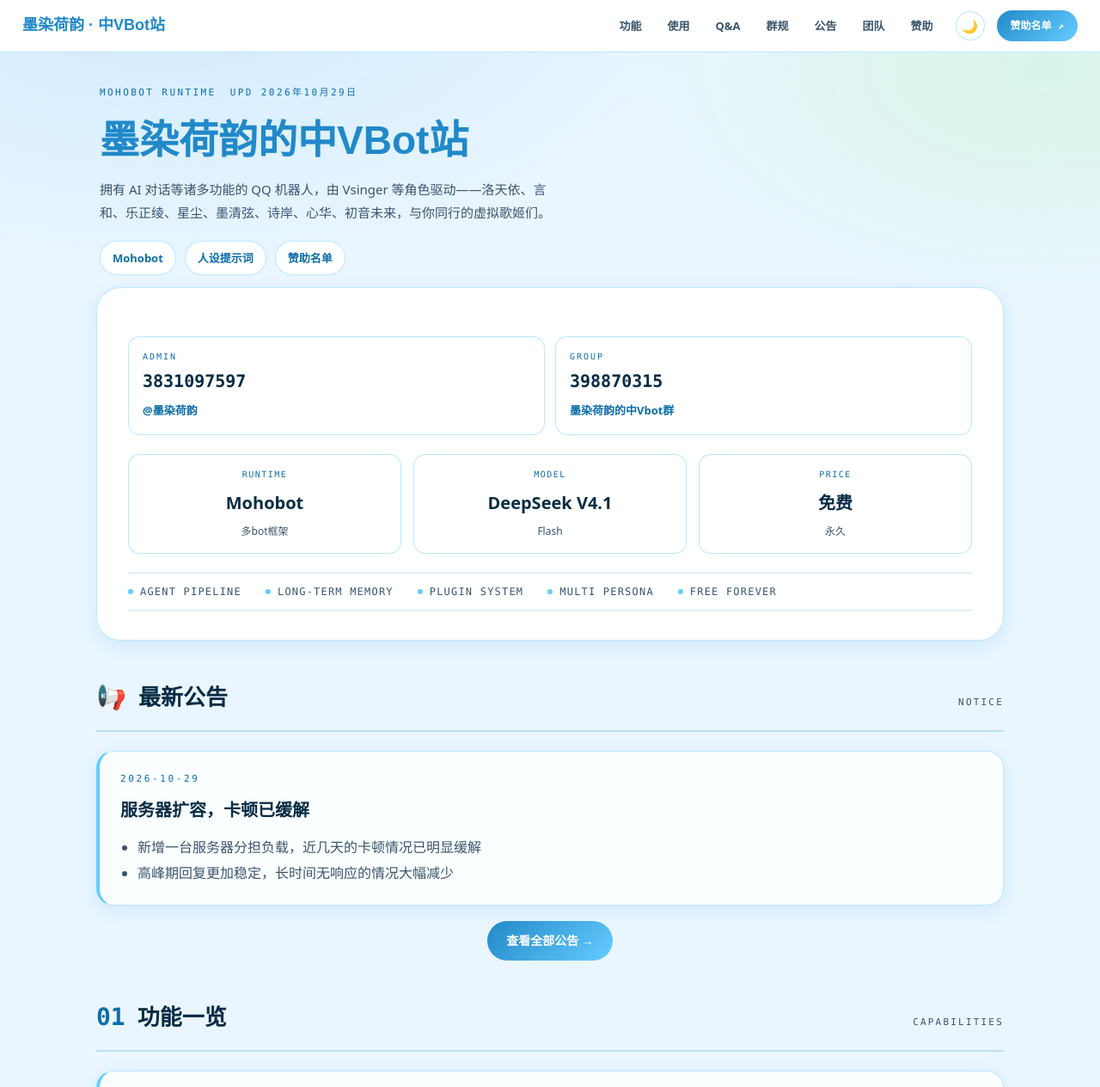
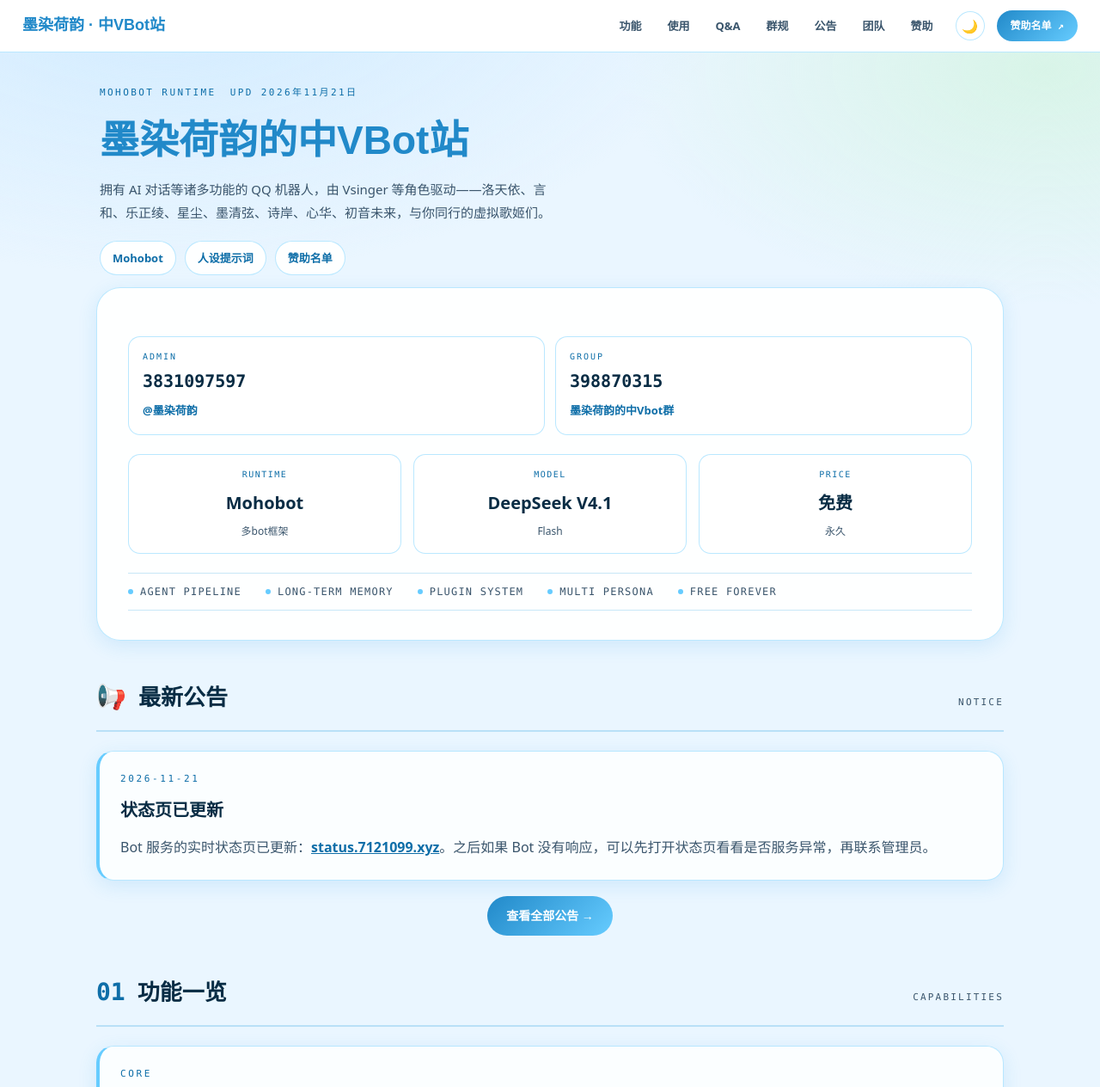
Before and after one commit to CarefreeSongs712/vcbot-website, a plain HTML site: page index.html in a window 1280 px wide. Shown: the top 1264 px of the page at 86% size. Drawn offline with Linux system fonts and the light colour scheme.

Commit message:
新增公告：状态页已更新

```diff
--- a/index.html
+++ b/index.html
@@ -26,7 +26,7 @@
     <div class="vc-wrap">
         <header class="vc-up prx">
             <div class="vc-hero-banner">
-                <div class="vc-kicker"><span>MOHOBOT RUNTIME</span><span>UPD 2026年10月29日</span></div>
+                <div class="vc-kicker"><span>MOHOBOT RUNTIME</span><span>UPD 2026年11月21日</span></div>
                 <h1 class="vc-title vc-zoom">墨染荷韵的中VBot站</h1>
                 <p class="vc-sub vc-fly d1">拥有 AI 对话等诸多功能的 QQ 机器人，由 Vsinger 等角色驱动——洛天依、言和、乐正绫、星尘、墨清弦、诗岸、心华、初音未来，与你同行的虚拟歌姬们。</p>
                 <div class="vc-chips vc-fly d2">
@@ -57,12 +57,9 @@
         <section class="vc-sec" id="notice">
             <div class="vc-sechead vc-up"><span class="vc-secnum">📢</span><h2 class="vc-sectitle">最新公告</h2><span class="vc-seclatin">NOTICE</span></div>
             <div class="vc-panel accent vc-up" style="margin-top:0;">
-                <div style="font-family:var(--mono);font-size:11px;letter-spacing:.24em;color:var(--label);">2026-10-29</div>
-                <h3 style="font-family:var(--display);font-size:20px;margin:8px 0 10px;font-weight:700;">服务器扩容，卡顿已缓解</h3>
-                <ul style="color:var(--muted);margin:0;padding-left:20px;">
-                    <li>新增一台服务器分担负载，近几天的卡顿情况已明显缓解</li>
-                    <li>高峰期回复更加稳定，长时间无响应的情况大幅减少</li>
-                </ul>
+                <div style="font-family:var(--mono);font-size:11px;letter-spacing:.24em;color:var(--label);">2026-11-21</div>
+                <h3 style="font-family:var(--display);font-size:20px;margin:8px 0 10px;font-weight:700;">状态页已更新</h3>
+                <p style="color:var(--muted);margin:0;">Bot 服务的实时状态页已更新：<a href="https://status.7121099.xyz/" target="_blank" rel="noreferrer" style="color:var(--label);font-weight:700;">status.7121099.xyz</a>。之后如果 Bot 没有响应，可以先打开状态页看看是否服务异常，再联系管理员。</p>
             </div>
             <div style="text-align:center;margin-top:16px;" class="vc-up">
                 <a href="notice.html" class="vc-chip" style="font-size:14px;padding:10px 22px;background:linear-gradient(135deg,var(--cyan-deep),var(--cyan));color:#fff;border:none;">查看全部公告 →</a>
@@ -334,7 +331,7 @@
         </section>
 
         <footer class="vc-foot">
-            <p><span class="hl">墨染荷韵的中VBot站</span> &nbsp;/&nbsp; LAST UPDATE 2026年10月29日</p>
+            <p><span class="hl">墨染荷韵的中VBot站</span> &nbsp;/&nbsp; LAST UPDATE 2026年11月21日</p>
             <p>感谢各位的支持 ♥</p>
         </footer>
     </div>
```
Also changed, not shown: notice.html (+7 -2 lines).
